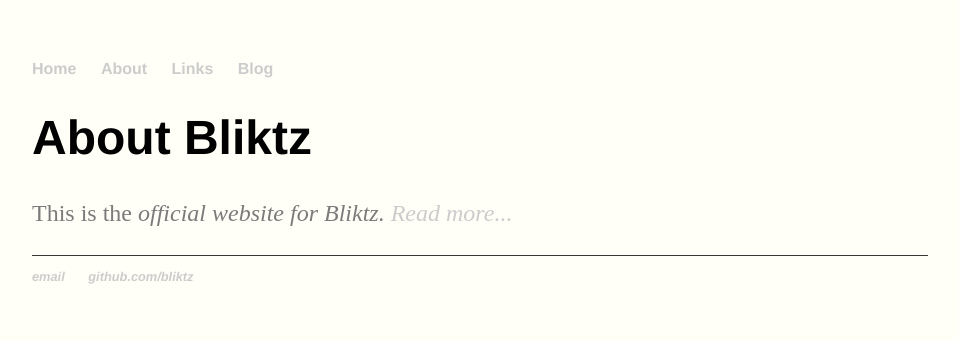
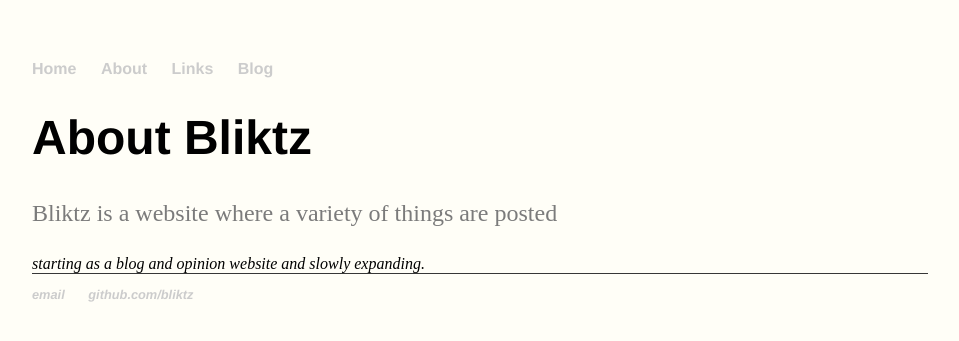
Before and after one commit to bliktz/bliktz.github.io, a Jekyll site: the page built from about/index.html, in a window 1280 px wide. Shown: the top 341 px of the page, without its empty margins (160-1119 px from the left). Built offline with Jekyll 4.4.1, drawn with Linux system fonts in a browser that asks for light colours.

Commit message:
Update index.html

```diff
--- a/about/index.html
+++ b/about/index.html
@@ -4,5 +4,6 @@ title: About Bliktz
 ---
 <div class="blurb">
 	<h1>About Bliktz</h1>
-	<p>This is the<em> official<em> website for Bliktz.<em> <a href="/about">Read more...</a></p>
+	<p>Bliktz is a website where a variety of things are posted <em> </p>
+	<p2>starting as a blog and opinion website and slowly expanding. <em> </p2>
 </div>
```
